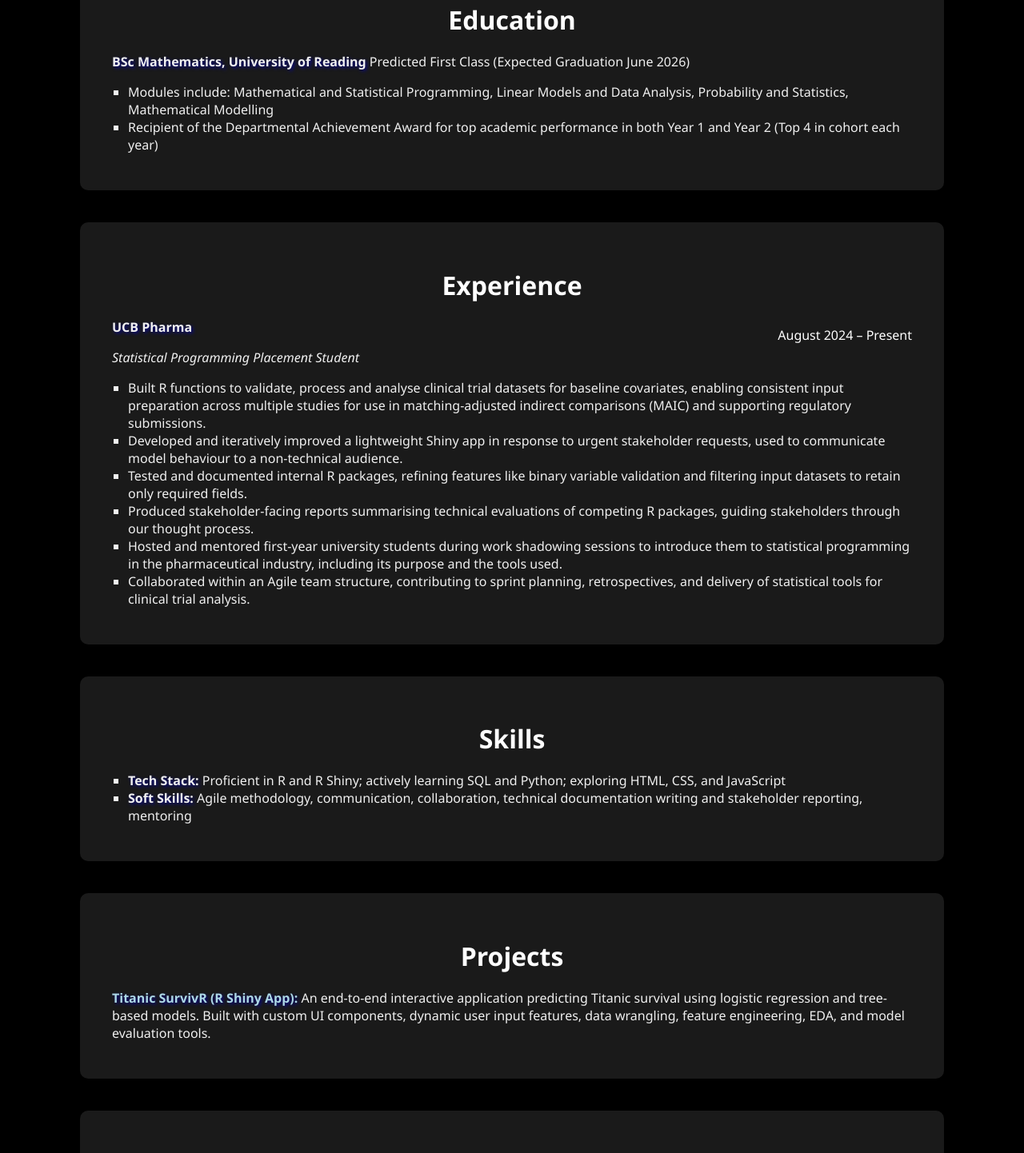
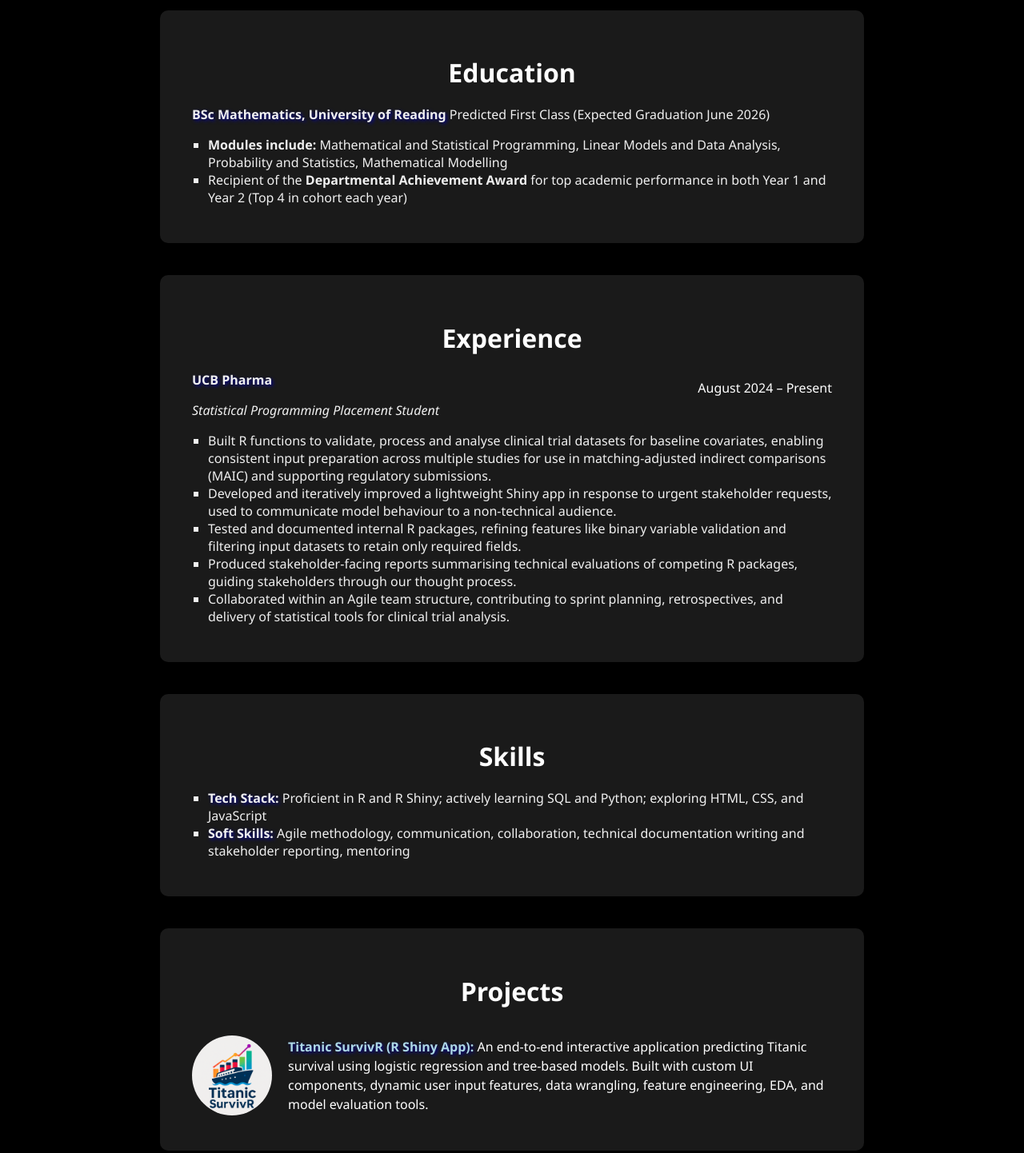
Before and after one commit to kaizera-dev/kaizera-dev.github.io, a plain HTML site: page index.html in a window 1280 px wide. Shown: the part 1309-2751 px from the top of the page at 80% size. Drawn offline with Linux system fonts and the light colour scheme.

Commit message:
projects update

```diff
--- a/index.html
+++ b/index.html
@@ -47,8 +47,8 @@
         <h2>Education</h2>
         <p><strong>BSc Mathematics, University of Reading</strong> Predicted First Class (Expected Graduation June 2026)</p>
         <ul>
-          <li>Modules include: Mathematical and Statistical Programming, Linear Models and Data Analysis, Probability and Statistics, Mathematical Modelling</li>
-          <li>Recipient of the Departmental Achievement Award for top academic performance in both Year 1 and Year 2 (Top 4 in cohort each year)</li>
+          <li><b>Modules include:</b> Mathematical and Statistical Programming, Linear Models and Data Analysis, Probability and Statistics, Mathematical Modelling</li>
+          <li>Recipient of the <b>Departmental Achievement Award</b> for top academic performance in both Year 1 and Year 2 (Top 4 in cohort each year)</li>
         </ul>
       </section>
 
@@ -63,8 +63,8 @@
           <li>Developed and iteratively improved a lightweight Shiny app in response to urgent stakeholder requests, used to communicate model behaviour to a non-technical audience.</li>
           <li>Tested and documented internal R packages, refining features like binary variable validation and filtering input datasets to retain only required fields.</li>
           <li>Produced stakeholder-facing reports summarising technical evaluations of competing R packages, guiding stakeholders through our thought process.</li>
-          <li>Hosted and mentored first-year university students during work shadowing sessions to introduce them to statistical programming in the pharmaceutical industry, including its purpose
-        and the tools used.</li>
+            <!-- <li>Hosted and mentored first-year university students during work shadowing sessions to introduce them to statistical programming in the pharmaceutical industry, including its purpose
+          and the tools used.</li> -->
           <li>Collaborated within an Agile team structure, contributing to sprint planning, retrospectives, and delivery of statistical tools for clinical trial analysis.</li>
         </ul>
       </section>
@@ -79,10 +79,15 @@
 
       <section id="projects" class="card">
         <h2>Projects</h2>
+        <div class="project-entry">
+        <img src="assets/TTSR_logo.png" alt="Titanic SurvivR Logo" class="project-logo">
+        <div class="project-description">
         <p>
           <a href="https://kaizera-dev.shinyapps.io/titanicshinysurvivr-app/"><strong>Titanic SurvivR (R Shiny App):</strong></a>
           An end-to-end interactive application predicting Titanic survival using logistic regression and tree-based models. Built with custom UI components, dynamic user input features, data wrangling, feature engineering, EDA, and model evaluation tools.
         </p>
+        </div>
+      </div>
       </section>
 
       <section id="contact" class="card">
--- a/style.css
+++ b/style.css
@@ -57,13 +57,35 @@
       margin: auto;
       padding: 30px 40px;
       box-shadow: 0 4px 10px rgba(0, 0, 0, 0.2);
-      max-width: 1000px;
+      max-width: 800px;
       border-radius: 10px;
       border: 20px;
       margin-top: 40px;
       margin-bottom: 40px;
       transition: all 0.3s ease;
-    }
+        }
+
+        .project-entry {
+          display: flex;
+          align-items: center;
+          gap: 20px;
+          max-width: 900px;
+        }
+
+        .project-logo {
+          width: 100px;
+          height: auto;
+          flex-shrink: 0;
+          border-radius: 50%;
+        }
+
+        .project-description {
+          flex: 1;
+          max-width: auto;
+          line-height: 1.5;
+          color: #fff;
+        }
+
 
       .card h2 {
         font-size: 2em;
```
Also changed, not shown: assets/TTSR_logo.png (added).
